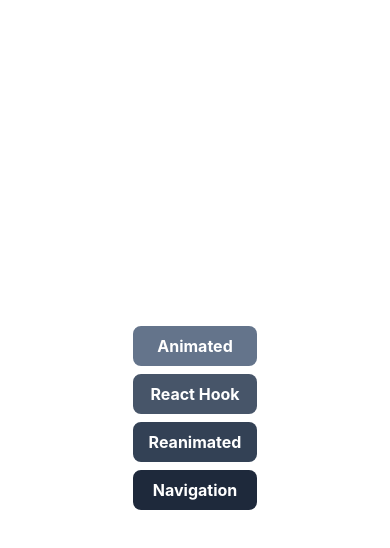
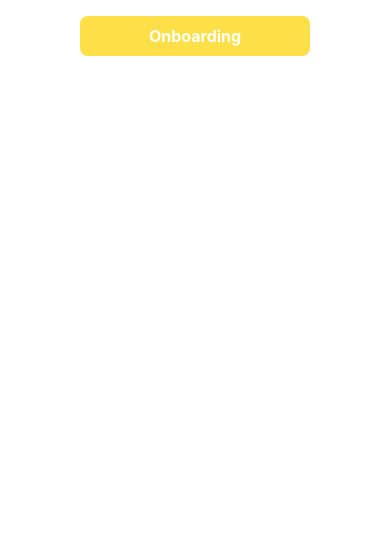
Before and after one commit to ducnp98/React-Native-Animation, a React Native app: screen /Reanimated2Stack in a window 390 px wide. Shown: the top 548 px of the page. Built offline with nearby package versions, Linux system fonts and the light colour scheme.

Commit message:
Reanimated 2

```diff
--- /dev/null
+++ b/src/navigation/Reanimated2Stack.tsx
@@ -0,0 +1,35 @@
+import React from "react";
+import {
+  CardStyleInterpolators,
+  createStackNavigator,
+} from "@react-navigation/stack";
+import { RootStackParamList } from "navigation/RouteParams";
+import ReanimatedScreen2 from "../screens/Reanimateds2";
+
+const Stack = createStackNavigator<RootStackParamList>();
+
+const screenOptions = {
+  cardStyleInterpolator: CardStyleInterpolators.forHorizontalIOS,
+};
+
+const Reanimated2Stack = () => {
+  return (
+    <Stack.Navigator
+      initialRouteName="Reanimated2Screen"
+      screenOptions={{
+        ...screenOptions,
+        headerShown: true,
+        headerTitleAlign: "center",
+        headerBackTitleVisible: true,
+      }}
+    >
+      <Stack.Screen
+        name="Reanimated2Screen"
+        component={ReanimatedScreen2}
+        options={{ headerShown: false }}
+      />
+    </Stack.Navigator>
+  );
+};
+
+export default Reanimated2Stack;
--- a/src/navigation/RouteParams.ts
+++ b/src/navigation/RouteParams.ts
@@ -25,17 +25,25 @@ export interface NavigationStack extends ParamListBase {
   TopTabNavigation: undefined;
 }
 
+export interface Reanimated2Stack extends ParamListBase {
+  Reanimated2Screen: undefined;
+}
+
 export interface RootStackParamList extends ParamListBase {
   AnimatedStack: NavigatorScreenParams<AnimatedStack>;
   ReanimatedStack: NavigatorScreenParams<ReanimatedStack>;
+  Reanimated2Stack: NavigatorScreenParams<Reanimated2Stack>;
   ReactHookStack: NavigatorScreenParams<ReactHookStack>;
   NavigationStack: NavigatorScreenParams<NavigationStack>;
   HomeScreen: undefined;
 }
+
+
 export type AllScreenParamList = RootStackParamList &
   AnimatedStack &
   ReactHookStack &
   ReanimatedStack &
+  Reanimated2Stack &
   NavigationStack;
 
 declare global {
--- a/src/navigation/index.tsx
+++ b/src/navigation/index.tsx
@@ -10,6 +10,7 @@ import ReanimatedStack from "./ReanimatedStack";
 import HomeScreen from "../screens/HomeScreen";
 import ReactHookStack from "./ReactHookStack";
 import NavigationStack from "./NavigationStack";
+import Reanimated2Stack from "./Reanimated2Stack";
 
 const Stack = createStackNavigator<RootStackParamList>();
 
@@ -49,7 +50,12 @@ const AppNavigation = () => {
             component={ReanimatedStack}
             options={{ gestureEnabled: false }}
           />
-            <Stack.Screen
+          <Stack.Screen
+            name="Reanimated2Stack"
+            component={Reanimated2Stack}
+            options={{ gestureEnabled: false }}
+          />
+          <Stack.Screen
             name="NavigationStack"
             component={NavigationStack}
             options={{ gestureEnabled: false }}
--- a/src/screens/HomeScreen.tsx
+++ b/src/screens/HomeScreen.tsx
@@ -31,6 +31,12 @@ const HomeScreen = () => {
     });
   };
 
+  const goToReanimated2Screen = () => {
+    navigate("Reanimated2Stack", {
+      screen: "Reanimated2Screen",
+    });
+  };
+
   return (
     <View className="flex-1 bg-white flex justify-center items-center">
       <View>
@@ -61,6 +67,14 @@ const HomeScreen = () => {
             Navigation
           </Text>
         </TouchableOpacity>
+        <TouchableOpacity
+          className="rounded-lg bg-slate-900 py-2 px-4 mb-2"
+          onPress={goToReanimated2Screen}
+        >
+          <Text className="text-white text-base font-bold text-center">
+            Reanimated 2
+          </Text>
+        </TouchableOpacity>
       </View>
     </View>
   );
--- /dev/null
+++ b/src/screens/Reanimateds2/index.tsx
@@ -0,0 +1,28 @@
+import { useNavigation } from "@react-navigation/native";
+import React from "react";
+import { SafeAreaView, ScrollView, Text, TouchableOpacity } from "react-native";
+
+const buttonStyle = "py-2 px-3 rounded-lg mb-2";
+const textStyle = "text-white text-base font-bold text-center";
+
+const ReanimatedScreen2 = () => {
+  const { navigate } = useNavigation();
+  const goToScreen = (screen: string) => {
+    navigate(screen);
+  };
+
+  return (
+    <SafeAreaView className="flex-1 bg-white flex justify-center items-center">
+      <ScrollView className="flex-1 w-full px-20 my-4">
+        <TouchableOpacity
+          onPress={() => goToScreen("Onboarding")}
+          className={`${buttonStyle} bg-yellow-300`}
+        >
+          <Text className={textStyle}>Onboarding</Text>
+        </TouchableOpacity>
+      </ScrollView>
+    </SafeAreaView>
+  );
+};
+
+export default ReanimatedScreen2;
```
